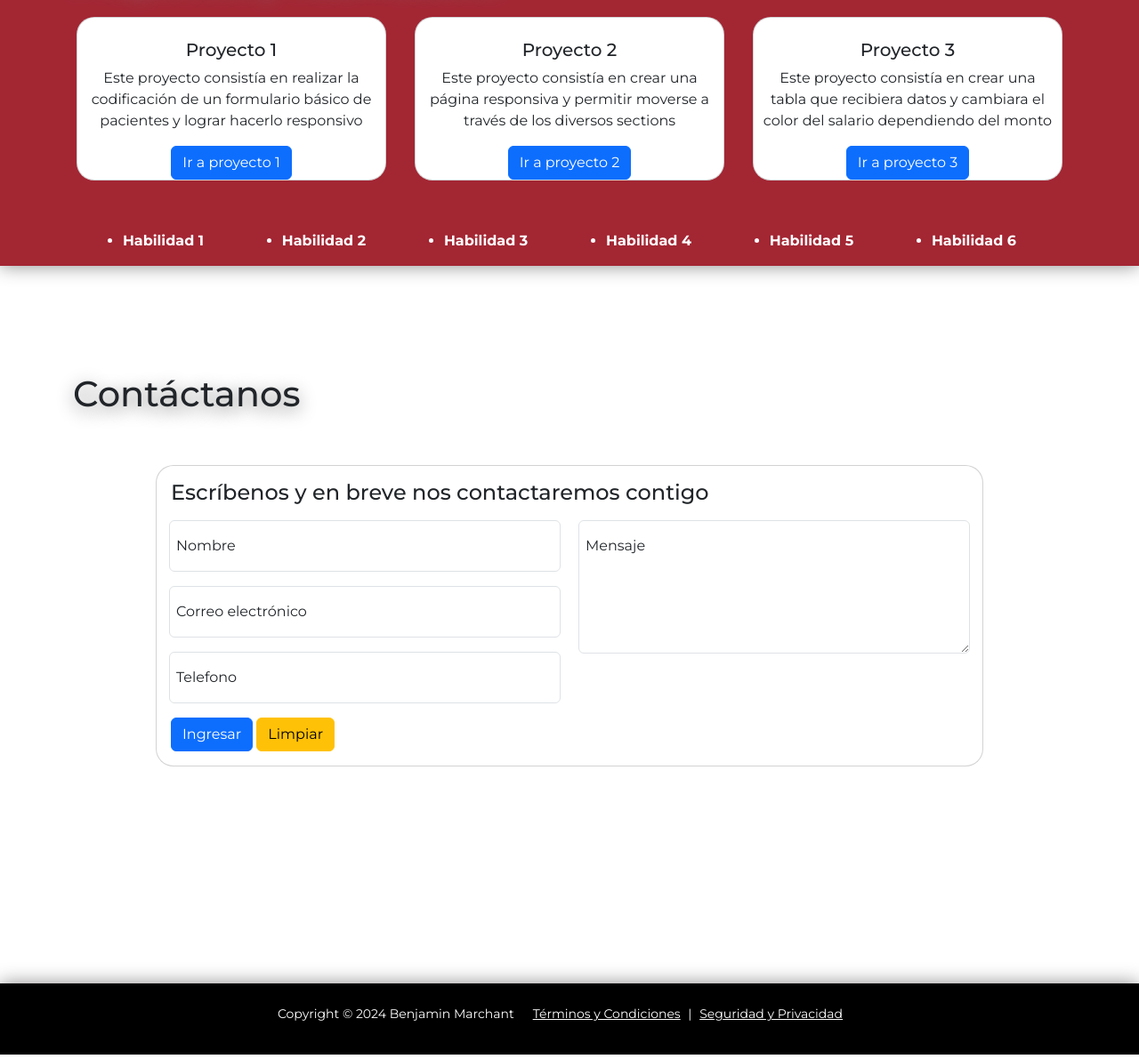
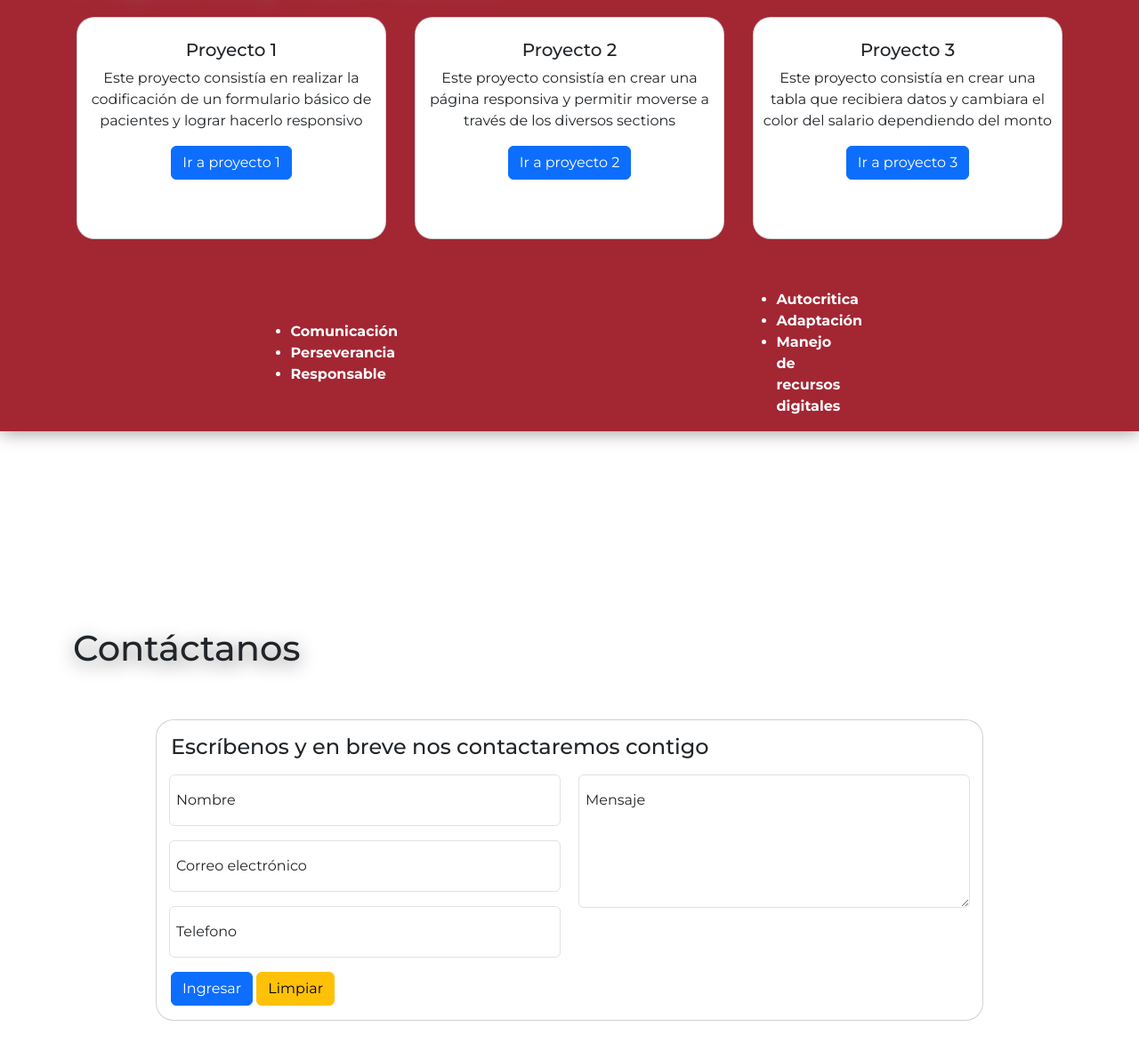
Before and after one commit to KonvexT/Consolidacion_2, a plain HTML site: page index.html in a window 1280 px wide. Shown: the part 593-1784 px from the top of the page at 89% size. Drawn offline with nearby package versions, Linux system fonts and the light colour scheme.

Commit message:
Agregado de habilidades

```diff
--- a/assets/css/styles.css
+++ b/assets/css/styles.css
@@ -111,12 +111,12 @@ textarea {
     color: #fff;
 }
 
-/* #c1,
+#c1,
 #c2,
 #c3 {
-    width: 18rem;
+
     height: 250px;
-} */
+}
 
 #proyectos {
     background-color: #a32633;
@@ -138,6 +138,9 @@ textarea {
     section#presentacion {
         padding-top: 110px;
     }
+    section#contacto {
+        margin-top: 100px;
+    }
 
 }
 
@@ -154,6 +157,9 @@ textarea {
         padding-top: 120px;
         padding-bottom: 140px;
     }
+    #contacto{
+        margin-top: 100px;
+    }
 }
 
 /* MD */
@@ -169,10 +175,7 @@ textarea {
         padding-bottom: 150px;
     }
 
-    #habilidades {
-        display: flex;
-        justify-content: space-around;
-    }
+
 }
 
 /* LG */
@@ -182,6 +185,10 @@ textarea {
     section#proyectos,
     section#contacto {
         min-height: 60vh;
+    }
+    #habilidades {
+        display: flex;
+        justify-content: space-around;
     }
 }
 
@@ -193,8 +200,4 @@ textarea {
     section#contacto {
         min-height: 55vh;
     }
-
-    textarea {
-        height: 239px;
-    }
 }
--- a/index.html
+++ b/index.html
@@ -85,14 +85,19 @@
                     </div>
                 </div>
                 <div class="container">
-                    <div class="row">
+                    <div class="row ">
                         <ul id="habilidades">
-                            <li><b>Habilidad 1</b></li>
-                            <li><b>Habilidad 2</b></li>
-                            <li><b>Habilidad 3</b></li>
-                            <li><b>Habilidad 4</b></li>
-                            <li><b>Habilidad 5</b></li>
-                            <li><b>Habilidad 6</b></li>
+                            <div class="col-lg-1">
+                                <li><b>Comunicación</b></li>
+                                <li><b>Perseverancia</b></li>
+                                <li><b>Responsable</b></li>
+
+                            </div>
+                            <div class="col-lg-1">
+                                <li><b>Autocritica</b></li>
+                                <li><b>Adaptación</b></li>
+                                <li><b>Manejo de recursos digitales</b></li>
+                            </div>
                         </ul>
                     </div>
                 </div>
@@ -111,12 +116,13 @@
                                         <h4>Escríbenos y en breve nos contactaremos contigo</h4>
                                     </div>
                                     <div class="row">
-                                        <div class="col-6">
+                                        <div class="col-12 col-sm-12 col-md-12 col-lg-6 col-xl-6">
                                             <div class="form-floating mb-3">
                                                 <input type="text" class="form-control" id="txt-nombre"
                                                     aria-describedby="nombre-help" placeholder="Nombre" maxlength="60">
                                                 <div id="nombre-help" class="form-text text-danger"></div>
-                                                <label id="lbl-nombre" for="txt-nombre" class="form-label">Nombre</label>
+                                                <label id="lbl-nombre" for="txt-nombre"
+                                                    class="form-label">Nombre</label>
                                             </div>
                                             <div class="form-floating mb-3">
                                                 <input type="email" class="form-control" id="txt-email"
@@ -134,12 +140,13 @@
                                                     class="form-label">Telefono</label>
                                             </div>
                                         </div>
-                                        <div class="col-6">
+                                        <div class="col-12 col-sm-12 col-md-12 col-lg-6 col-xl-6">
                                             <div class="form-floating mb-3">
                                                 <textarea class="form-control" id="txt-mensaje"
                                                     aria-describedby="mensaje-help" placeholder="Mensaje"></textarea>
                                                 <div id="mensaje-help" class="form-text text-danger"></div>
-                                                <label id="lbl-mensaje" for="txt-mensaje" class="form-label">Mensaje</label>
+                                                <label id="lbl-mensaje" for="txt-mensaje"
+                                                    class="form-label">Mensaje</label>
                                             </div>
                                         </div>
                                     </div>
```
